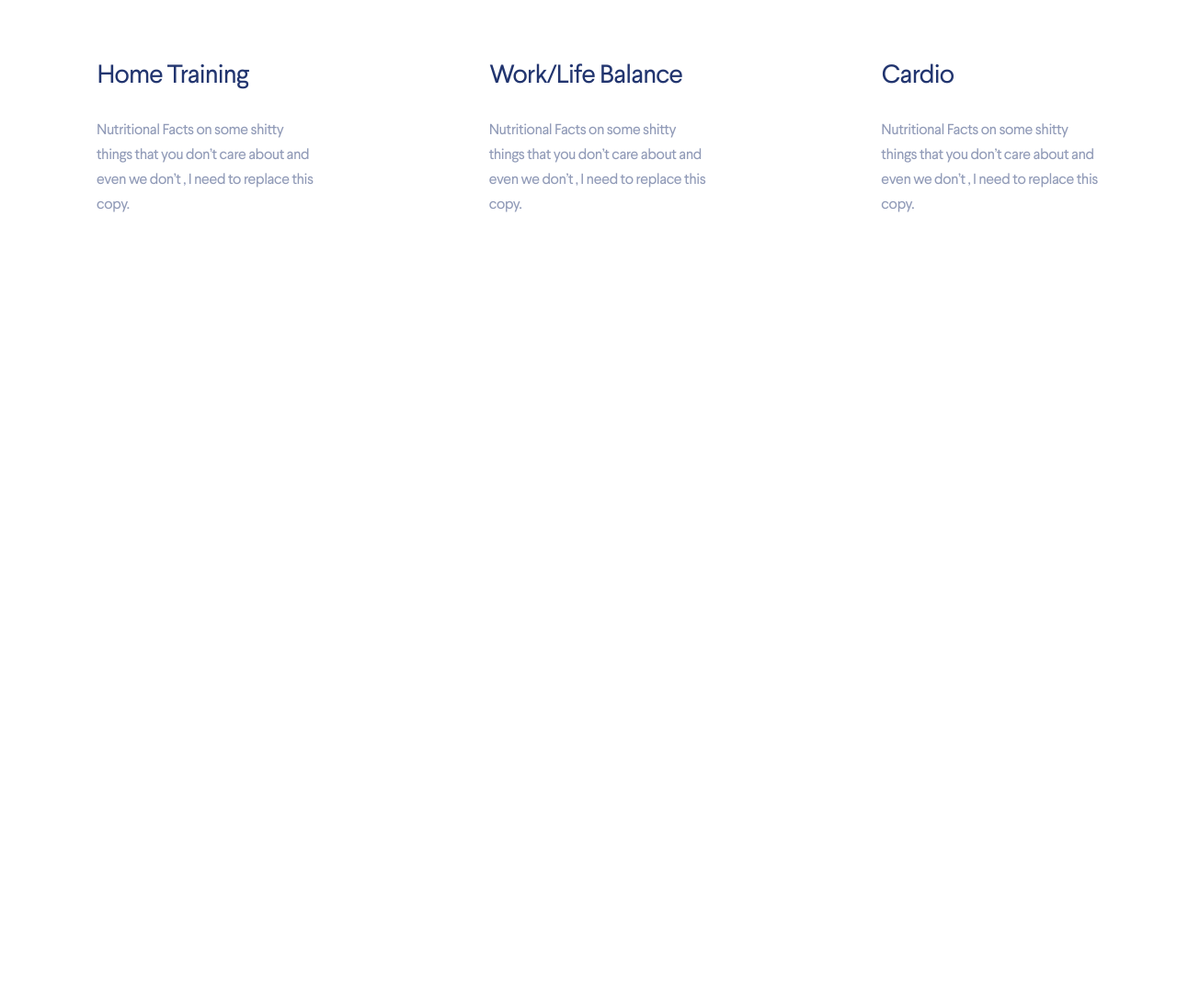
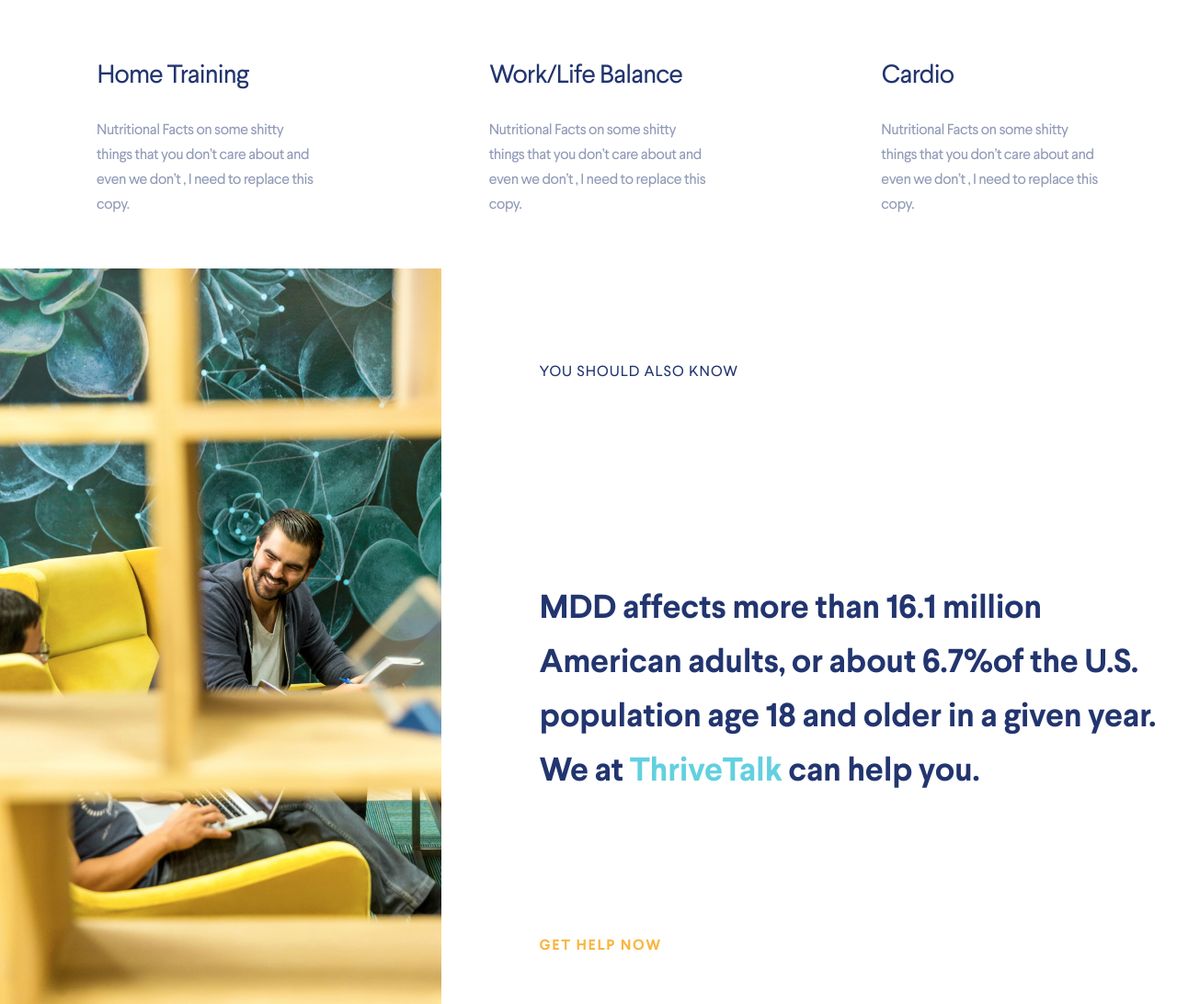
Before and after one commit to pgeowng/fl-projects, a website: page 02-thrivetalk/index.html in a window 1280 px wide. Shown: the part 3903-4995 px from the top of the page at 92% size. Before the commit the page ends 4154 px from the top, so only its background shows below. Drawn offline with Linux system fonts and the light colour scheme.

Commit message:
add: also know section done

```diff
--- a/02-thrivetalk/index.html
+++ b/02-thrivetalk/index.html
@@ -180,7 +180,28 @@
           </div>
         </div>
       </section>
-      <section class="s-you-should-know"></section>
+      <section class="also-know">
+        <img
+          src="assets/linkedin-sales-navigator-402831.jpg"
+          alt=""
+          class="also-know__img"
+        />
+        <div class="also-know__content">
+          <h3 class="also-know__header section-header">you should also know</h3>
+          <p class="also-know__text"
+            >MDD affects more than 16.1 million American adults, or about 6.7%of
+            the U.S. population age 18 and older in a given year. We at
+            <span class="fg_cyan">ThriveTalk</span> can help you.</p
+          ><a
+            href="#"
+            class="
+              also-know__button
+              a-link a-link_button a-link_button_orange a-link_button_orange_inv
+            "
+            >GET HELP NOW</a
+          >
+        </div>
+      </section>
       <section class="s-contact"></section>
     </main>
     <footer class="footer"></footer>
--- a/02-thrivetalk/scss/_vars.scss
+++ b/02-thrivetalk/scss/_vars.scss
@@ -11,6 +11,9 @@ $pink: #ffe2de;
 
 .bg_toxic-green {
   background-color: $toxic-green;
+}
+.fg_cyan {
+  color: $cyan;
 }
 .bg_cyan {
   background-color: $cyan;
--- a/02-thrivetalk/scss/activities.scss
+++ b/02-thrivetalk/scss/activities.scss
@@ -1,6 +1,7 @@
 @use 'vars';
 .activities {
   margin-top: 481px;
+  margin-bottom: 41px;
   display: block;
 
   &__row {
--- /dev/null
+++ b/02-thrivetalk/scss/also-know.scss
@@ -0,0 +1,44 @@
+.also-know {
+  display: flex;
+
+  &__img {
+    flex: 0 1 480px;
+  }
+
+  &__content {
+    display: flex;
+    flex-direction: column;
+    // align-items: ;
+
+    padding-top: 107px;
+    padding-left: 106px;
+    padding-bottom: 38px;
+  }
+
+  &__header {
+    position: relative;
+    left: 0.5px;
+    margin-bottom: 222px;
+  }
+
+  &__text {
+    flex-grow: 1;
+    max-width: 676px;
+    position: relative;
+    left: 0.5px;
+    color: #22356f;
+    font-family: Larsseit;
+    font-size: 36px;
+    font-style: normal;
+    font-weight: 700;
+    line-height: 59px;
+    letter-spacing: -0.01em;
+    text-align: left;
+  }
+
+  &__button {
+    align-self: flex-start;
+    position: relative;
+    left: -29.5px;
+  }
+}
--- /dev/null
+++ b/02-thrivetalk/scss/components.scss
@@ -0,0 +1,12 @@
+@use 'vars';
+.section-header {
+  font-family: Larsseit;
+  font-size: 16px;
+  font-style: normal;
+  font-weight: 400;
+  line-height: 13px;
+  letter-spacing: 0.06em;
+  text-align: left;
+  text-transform: uppercase;
+  color: vars.$dark-blue;
+}
--- a/02-thrivetalk/scss/main.scss
+++ b/02-thrivetalk/scss/main.scss
@@ -1,6 +1,8 @@
 @use 'vars';
 @use 'global';
+@use 'components';
 @use 'header';
 @use 's-welcome';
 @use 's-why';
 @use 'activities';
+@use 'also-know';
```
Also changed, not shown: 02-thrivetalk/assets/linkedin-sales-navigator-402831.jpg (added), 02-thrivetalk/css/main.css.
